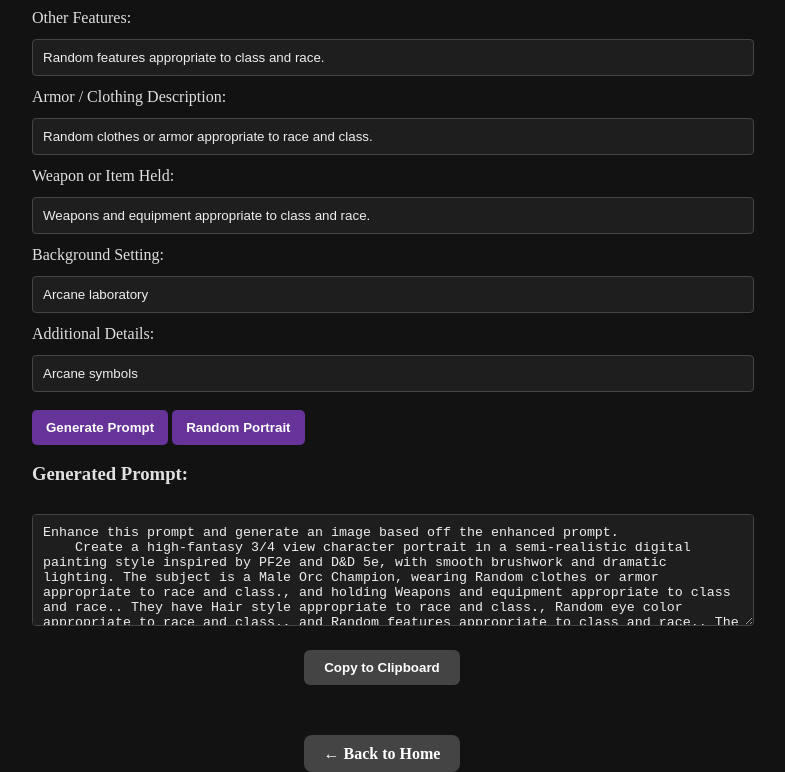
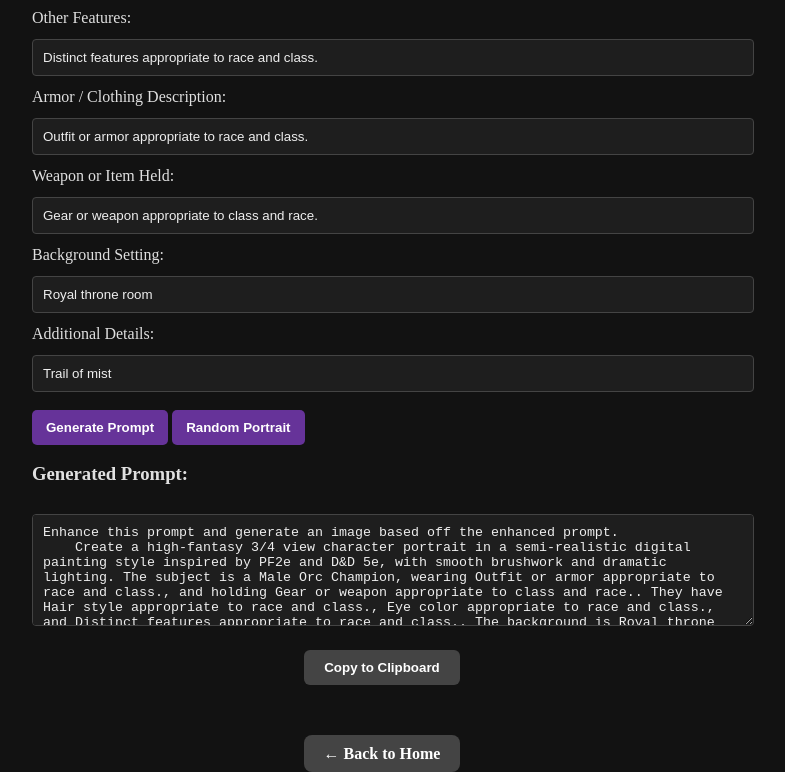
Before and after one commit to Estabondotcom/VTTRPG-art-prompt-generator-, a plain HTML site: page portrait.html in a window 1280 px wide. Both pictures are taken after a click on the button "Random Portrait". Shown: the part 767-1539 px from the top of the page, without its empty margins (258-1043 px from the left). Drawn offline with Linux system fonts and the light colour scheme.

Commit message:
Add files via upload

```diff
--- a/portrait.html
+++ b/portrait.html
@@ -173,6 +173,7 @@ function copyPortraitPrompt() {
 </script>
 
 
+
 <script>
 function randomPortrait() {
   const genders = ["Male", "Female", "Non-binary"];
@@ -184,14 +185,14 @@ function randomPortrait() {
   document.getElementById("archetype").value = classes[Math.floor(Math.random() * classes.length)];
 
   document.getElementById("hair").value = "Hair style appropriate to race and class.";
-  document.getElementById("eyes").value = "Random eye color appropriate to race and class.";
-  document.getElementById("mood").value = "Random mood appropriate to class and race.";
-  document.getElementById("features").value = "Random features appropriate to class and race.";
-  document.getElementById("armor").value = "Random clothes or armor appropriate to race and class.";
-  document.getElementById("weapon").value = "Weapons and equipment appropriate to class and race.";
+  document.getElementById("eyes").value = "Eye color appropriate to race and class.";
+  document.getElementById("mood").value = "Mood or demeanor fitting their race and class.";
+  document.getElementById("features").value = "Distinct features appropriate to race and class.";
+  document.getElementById("armor").value = "Outfit or armor appropriate to race and class.";
+  document.getElementById("weapon").value = "Gear or weapon appropriate to class and race.";
 
-  const backgrounds = ["Ancient forest", "Arcane laboratory", "Temple ruins", "Royal throne room", "Foggy graveyard", "Bustling city alley", "Floating sky island"];
-  const extras = ["Floating spell runes", "Drifting leaves", "Glowing crystals", "Arcane symbols", "Magical aura", "Battle scars"];
+  const backgrounds = ["Enchanted glade", "Royal throne room", "Ancient ruins", "Arcane sanctum", "Foggy battlefield", "Skybound citadel", "Twilight forest"];
+  const extras = ["Glowing runes", "Floating feathers", "Arcane halo", "Trail of mist", "Magical aura", "Embroidered sigils"];
 
   document.getElementById("background").value = backgrounds[Math.floor(Math.random() * backgrounds.length)];
   document.getElementById("extras").value = extras[Math.floor(Math.random() * extras.length)];
@@ -200,5 +201,6 @@ function randomPortrait() {
 }
 </script>
 
+
 </body>
 </html>
```
